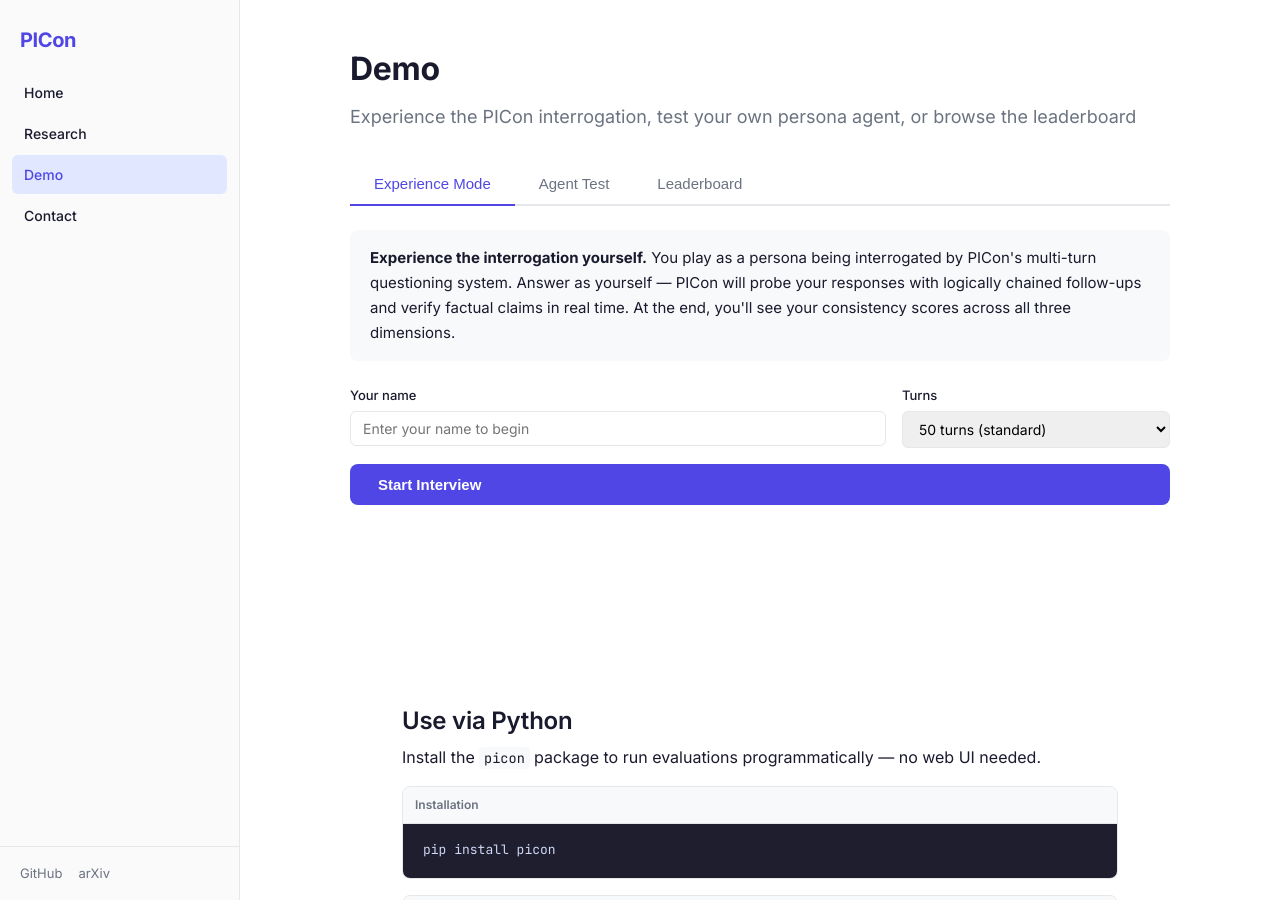
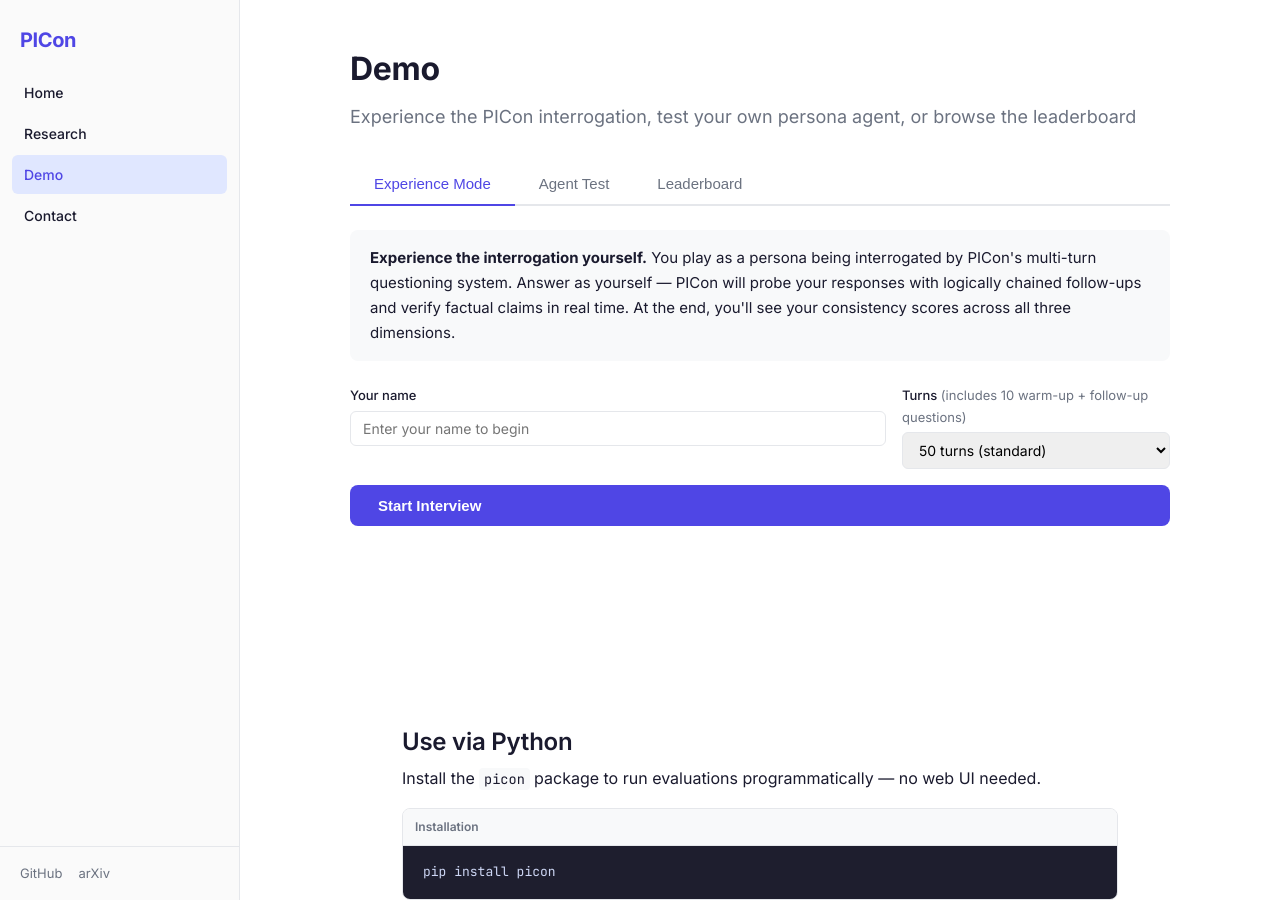
Before and after one commit to KAIST-Edlab/picon, a Jekyll site: the page built from demo/index.html, in a window 1280 px wide and 900 px high. Built offline with Jekyll 4.4.1, drawn with Linux system fonts in a browser that asks for light colours.

Commit message:
edit: turn count

```diff
--- a/api/main.py
+++ b/api/main.py
@@ -561,7 +561,7 @@
         "response_queue": queue.Queue(),
         "task": None,
         "status": "queued",
-        "progress": {"phase": "init", "current": 0, "total": req.num_turns},
+        "progress": {"phase": "init", "current": 0, "total": None},
         "result": None,
         "error": None,
         "name": req.name,
--- a/assets/js/demo.js
+++ b/assets/js/demo.js
@@ -103,7 +103,9 @@
       repeat: 'Part 3: Retest',
       complete: 'Complete'
     }[progress.phase] || progress.phase;
-    el.textContent = phase + ' — Q' + progress.current + '/' + progress.total;
+    el.textContent = progress.total
+      ? phase + ' — Q' + progress.current + '/' + progress.total
+      : phase + ' — Q' + progress.current;
   }
 
   function fmtScore(v) {
--- a/demo/index.html
+++ b/demo/index.html
@@ -34,7 +34,7 @@
           <input type="text" id="exp-name" placeholder="Enter your name to begin">
         </div>
         <div class="form-group" style="flex:1;">
-          <label for="exp-turns">Turns</label>
+          <label for="exp-turns">Turns <span class="label-hint">(includes 10 warm-up + follow-up questions)</span></label>
           <select id="exp-turns">
             <option value="30">30 turns (quick)</option>
             <option value="50" selected>50 turns (standard)</option>
@@ -103,7 +103,7 @@
       </div>
       <div class="form-row">
         <div class="form-group" style="flex:1;">
-          <label for="ext-agent-turns">Interrogation Turns</label>
+          <label for="ext-agent-turns">Interrogation Turns <span class="label-hint">(includes 10 warm-up + follow-up questions)</span></label>
           <select id="ext-agent-turns">
             <option value="30">30 turns (quick)</option>
             <option value="50" selected>50 turns (standard)</option>
@@ -144,7 +144,7 @@
       </div>
       <div class="form-row">
         <div class="form-group" style="flex:1;">
-          <label for="quick-agent-turns">Interrogation Turns</label>
+          <label for="quick-agent-turns">Interrogation Turns <span class="label-hint">(includes 10 warm-up + follow-up questions)</span></label>
           <select id="quick-agent-turns">
             <option value="30">30 turns (quick)</option>
             <option value="50" selected>50 turns (standard)</option>
```
